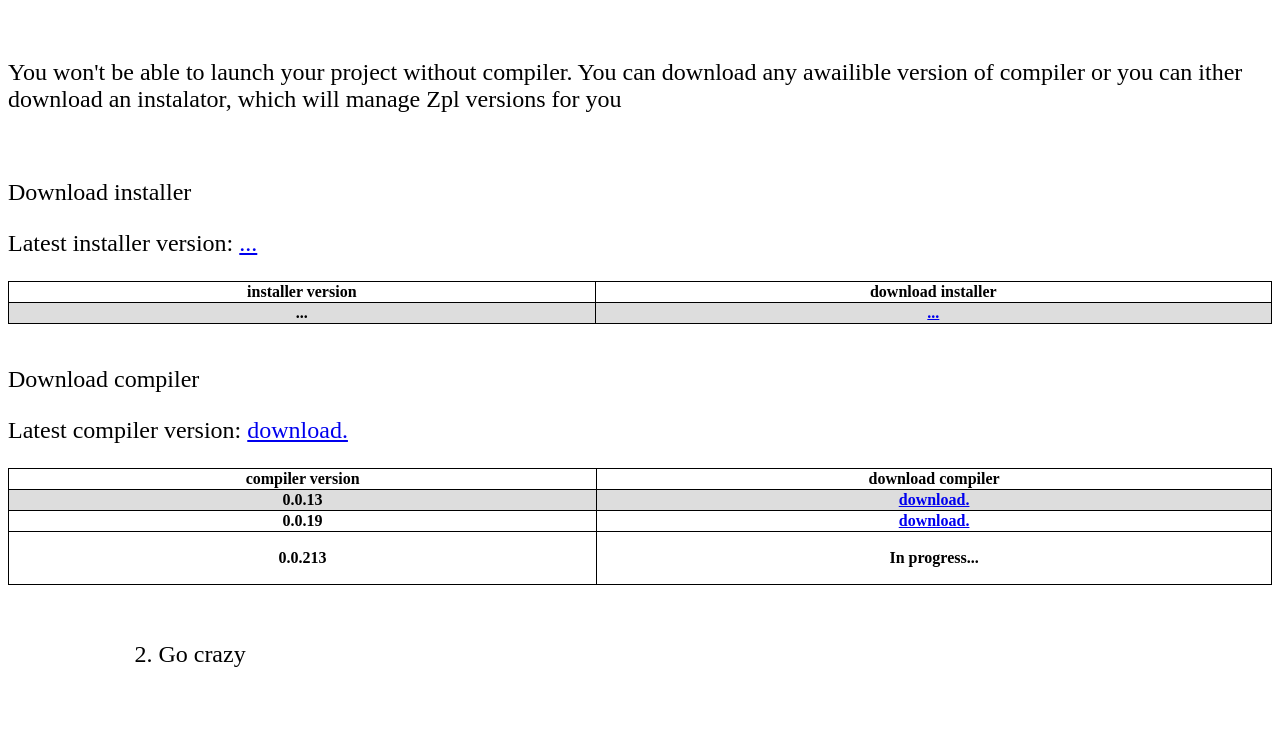
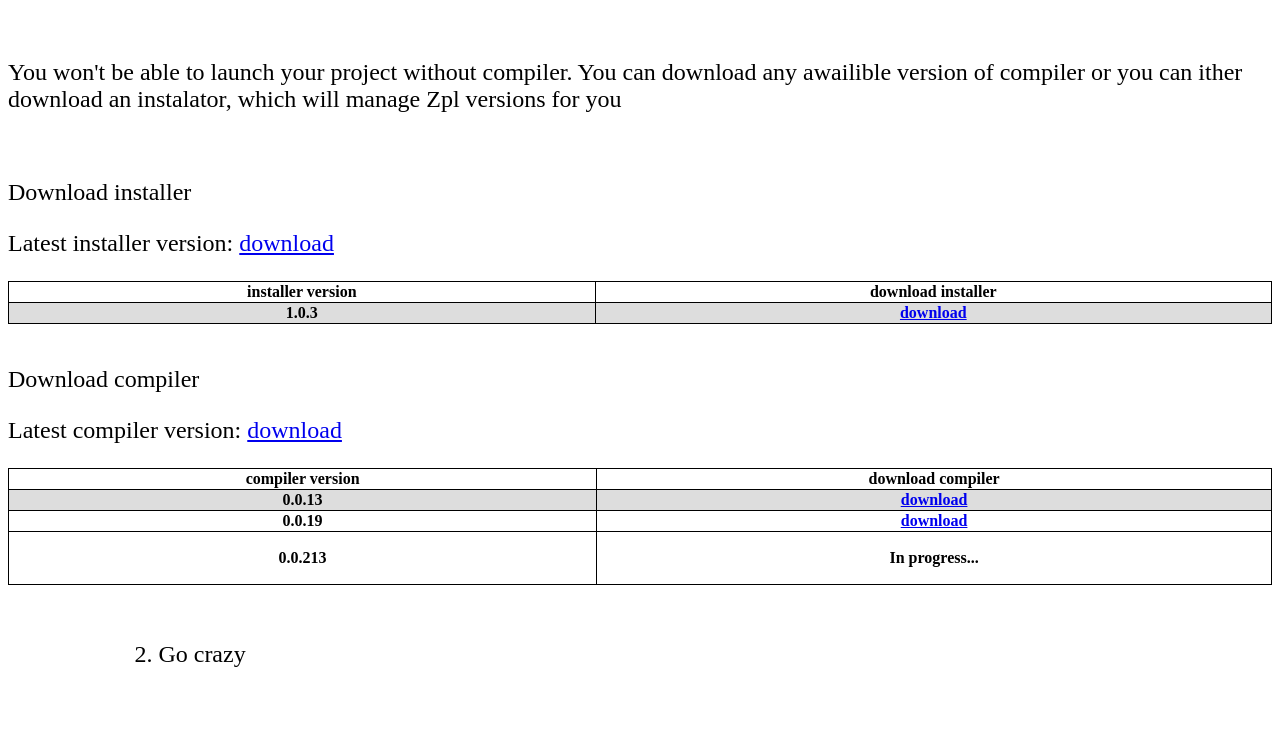
Before and after one commit to 4rthurZbk/4rthurZbk.github.io, a plain HTML site: page zirk_doc/zirk_doc_0.0.13/Z_pl_instalation.html in a window 1280 px wide. Shown: the part 344-1089 px from the top of the page. Drawn offline with Linux system fonts and the light colour scheme.

Commit message:
INSTALLLLLELEEEEEERRRRRR
YYYEEEEEAAAA

```diff
--- a/zirk_doc/zirk_doc_0.0.13/Z_pl_instalation.html
+++ b/zirk_doc/zirk_doc_0.0.13/Z_pl_instalation.html
@@ -32,7 +32,7 @@
 
 			<br>
 			<p class = "paragraf1">Download installer</p>
-			<p class = "paragraf1">Latest installer version: <a href = "Z_pl_0.0.19.rar" >...</a></p>
+			<p class = "paragraf1">Latest installer version: <a href = "Z_pl_installer_1.0.3.exe" >download</a></p>
 
 			<table class = "table">
 				<tr>
@@ -41,14 +41,14 @@
 				</tr>
 
 				<tr style = "background-color: #dddddd">
-					<th class = "table_colums">...</th>
-					<th class = "table_colums"><a href = "Z_pl_0.0.13.rar" >...</a></th>
+					<th class = "table_colums">1.0.3</th>
+					<th class = "table_colums"><a href = "Z_pl_installer_1.0.3.exe" >download</a></th>
 				</tr>
 			</table>
 
 			<br>
 			<p class = "paragraf1">Download compiler</p>
-			<p class = "paragraf1">Latest compiler version: <a href = "Z_pl_0.0.19.rar" >download.</a></p>
+			<p class = "paragraf1">Latest compiler version: <a href = "Z_pl_0.0.19.rar" >download</a></p>
 			<table class = "table">
 				<tr>
 					<th class = "table_colums">compiler version</th>
@@ -57,12 +57,12 @@
 
 				<tr style = "background-color: #dddddd">
 					<th class = "table_colums">0.0.13</th>
-					<th class = "table_colums"><a href = "Z_pl_0.0.13.rar" >download.</a></th>
+					<th class = "table_colums"><a href = "Z_pl_0.0.13.rar" >download</a></th>
 				</tr>
 
 				<tr>
 					<th class = "table_colums">0.0.19</th>
-					<th class = "table_colums"><a href = "Z_pl_0.0.19.rar" >download.</a></</th>
+					<th class = "table_colums"><a href = "Z_pl_0.0.19.rar" >download</a></</th>
 				</tr>
 
 				<tr>
```
Also changed, not shown: icon/fish.ico (added), 1 other file.
